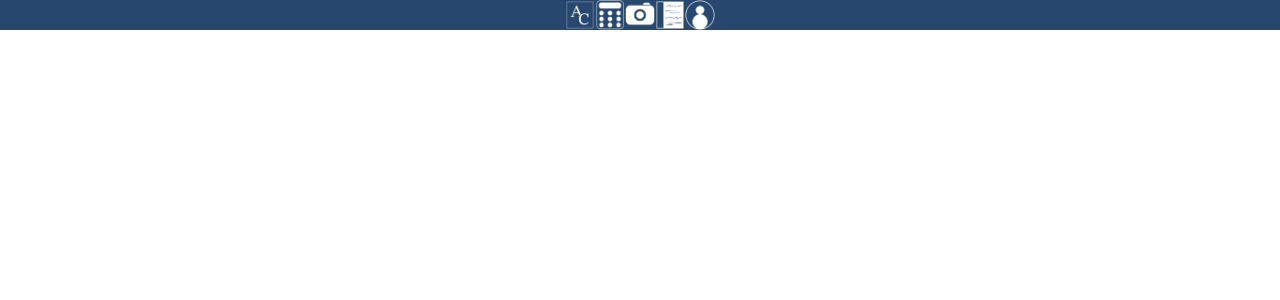
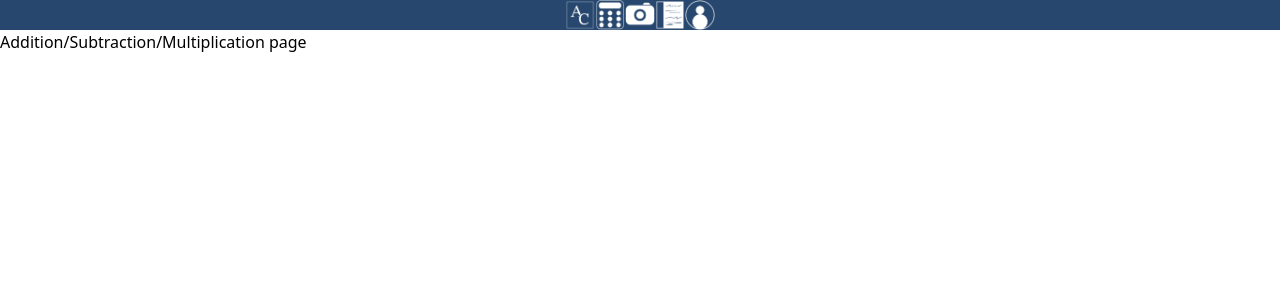
Before and after one commit to aggie-coding-club/Aggies-Compute, a React (Create React App) app in the folder frontend/: page /algebra/add-sub-mult in a window 1280 px wide. Before the commit this address had no page. Shown: the top 300 px of the page. Built offline with nearby package versions, Linux system fonts and the light colour scheme.

Commit message:
Routed page to /algebra/add-sub-mult

```diff
--- a/frontend/src/App.tsx
+++ b/frontend/src/App.tsx
@@ -7,6 +7,7 @@ import Landing from './pages/Landing';
 
 // Algebra Imports
 import AlgebraLanding from './pages/Algebra/AlgebraLanding';
+import Add_sub_mult from './pages/Algebra/Add_sub_mult';
 
 // Calculus Imports
 import CalculusLanding from './pages/Calculus/CalculusLanding';
@@ -40,6 +41,7 @@ function App() {
 
         {/* Algebra Routes */}
         <Route path="/algebra" element={<AlgebraLanding />} />
+        <Route path="/algebra/add-sub-mult" element={<Add_sub_mult />} />
 
         {/* Calculus Routes */}
         <Route path="/calculus" element={<CalculusLanding />} />
--- a/frontend/src/pages/Algebra/Add_sub_mult.tsx
+++ b/frontend/src/pages/Algebra/Add_sub_mult.tsx
@@ -1,6 +1,5 @@
 import React from "react";
 
-var math = require('mathjs');
 export default function add_sub_mult() {
   return (
     <div>
```
